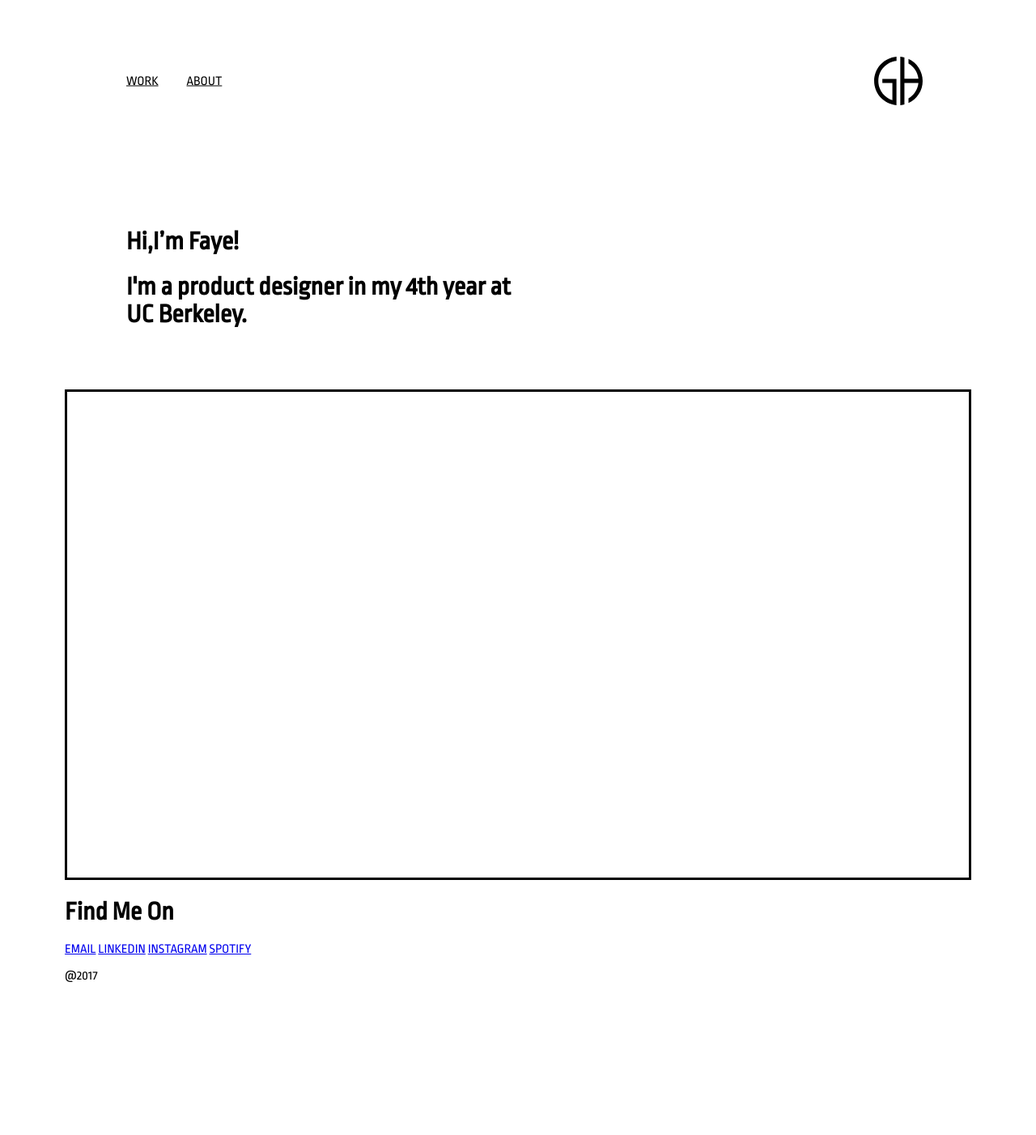
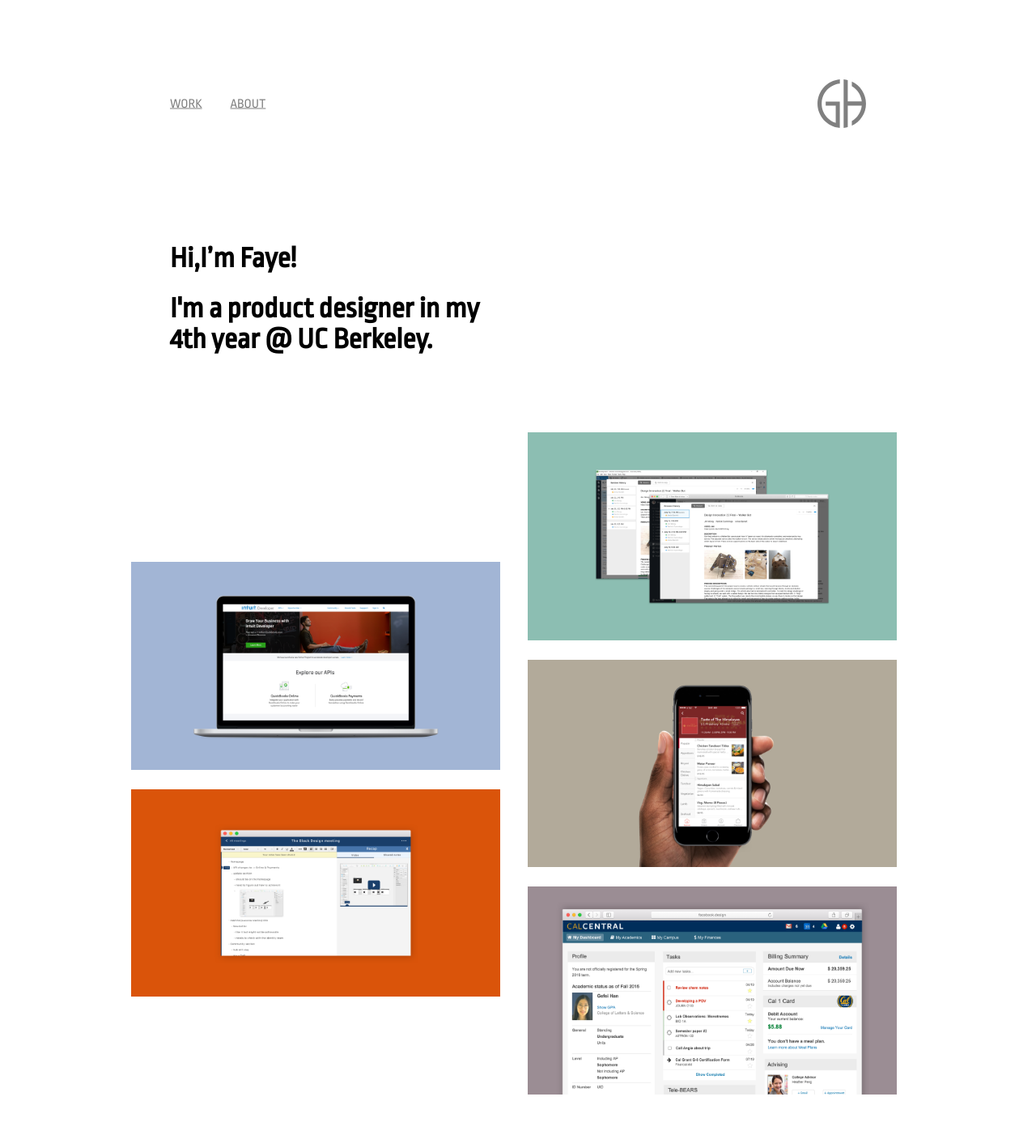
Before and after one commit to fayehan/fayehan.github.io, a plain HTML site: page index.html in a window 1280 px wide. Shown: the part 60-1462 px from the top of the page at 81% size. Before the commit the page ends 1354 px from the top, so only its background shows below. Drawn offline with Linux system fonts and the light colour scheme.

Commit message:
homepage html+css

```diff
--- a/assets/css/index.css
+++ b/assets/css/index.css
@@ -1,7 +1,8 @@
 body, html {
 	padding: 0;
-	margin: 40px;
-	/*margin-top: 60px;*/
+	width: 980px;
+	/*margin:auto;*/
+	margin: 60px auto;
 	font-family: 'Lato', sans-serif;
 	font-family: 'Ropa Sans', sans-serif;
 }
@@ -11,7 +12,7 @@ body, html {
 #topnav{
 	/*border-style:solid;*/
 	height: 160px;
-	padding: 40px 60px;
+	padding: 28px 60px;
 }
 
 #navcontent{
@@ -29,8 +30,8 @@ body, html {
 }
 
 .nav-item{
-	padding: 16px;
-	color: black;
+	padding-right: 32px;
+	color: grey;
 
 }
 
@@ -44,7 +45,7 @@ body, html {
 }
 
 #lg{
-	fill: black;
+	fill: grey;
 }
 
 #lg:hover{
@@ -55,21 +56,79 @@ body, html {
 
 #intro{
 	/*border-style: solid;*/
-	height: 200px;
+	height: auto;
+	padding-bottom: 48px;
 }
 
 #intro-content{
-	width: 45%;
-	margin-left: 76px;
+	width: 40%;
+	margin-left: 60px;
+	font-size: 18px;
+
 
 }
 
 
+/*----------GRID----------*/
+
+#grid{
+	/*border-style: solid;*/
+	height: auto;
+}
+
+.column{
+	float:left;
+	width: 50%;
+	height: auto;
+	/*border-style: solid;*/
+}
+
+#grid:after {
+    content: "";
+    display: table;
+    clear: both;
+}
+
+.grid-item{
+	width: 456px;
+	height: 256.55px;
+	background-color: grey;
+	margin: 24px 12px;
+}
+
+.grid-pic{
+	width:456px;
+	height: 256.55px;
+}
 
 
 
+.placeholder{
+	width: auto;
+	height: 144px;
+	background-color: white;
+	margin: 16px 8px;
+}
 
-#grid{
-	border-style: solid;
-	height: 600px;
+
+/*------------SOCIAL MEDIA -----------*/
+
+#socialmedias{
+	padding-left: 60px;
+	padding-top: 200px;
+	padding-bottom: 100px;
 }
+
+#sociallinks{
+	padding-top: 24px;
+}
+
+.social{
+	padding-right: 32px;
+	color: grey;
+}
+
+#copyright{
+	float:right;
+	padding-right: 60px;
+}
--- a/index.html
+++ b/index.html
@@ -33,11 +33,25 @@
 	<div id="intro">
 		<div id="intro-content">
 		<h1>Hi,I’m Faye!</h1>
-		<h1>I'm a product designer in my 4th year at UC Berkeley.</h1>
+		<h1>I'm a product designer in my 4th year @ UC Berkeley.</h1>
 		</div>
 	</div>
 
-	<div id="grid"></div>
+	<div id="grid">
+		<div class ="column" id="col1">
+			<div class="placeholder"></div>
+			<div class="grid-item"><img class ="grid-pic" src="assets/img/intuit.png"></div>
+			<div class="grid-item"><img class ="grid-pic" src="assets/img/slack.png"></div>
+			<div class="placeholder"></div>
+		</div>
+		<div class ="column" id="col2">
+			<div class="grid-item"> <img class ="grid-pic" src="assets/img/evernote.png"> </div>
+			<div class="grid-item"><img class ="grid-pic" src="assets/img/doordash.png"></div>
+			<div class="grid-item"><img class ="grid-pic" src="assets/img/sis.png"></div>
+		</div>
+	</div>
+
+
 	<div id="socialmedias">
 		<h1>Find Me On</h1>
 		<div id="sociallinks">
@@ -49,7 +63,7 @@
 
 	</div>
 	<div id="copyright">
-		<p>@2017</p>
+		<p>©2017</p>
 	</div>
 
 
```
Also changed, not shown: assets/img/doordash.png (added), assets/img/evernote.png (added), assets/img/intuit.png (added), assets/img/sis.png (added), assets/img/slack.png (added).
